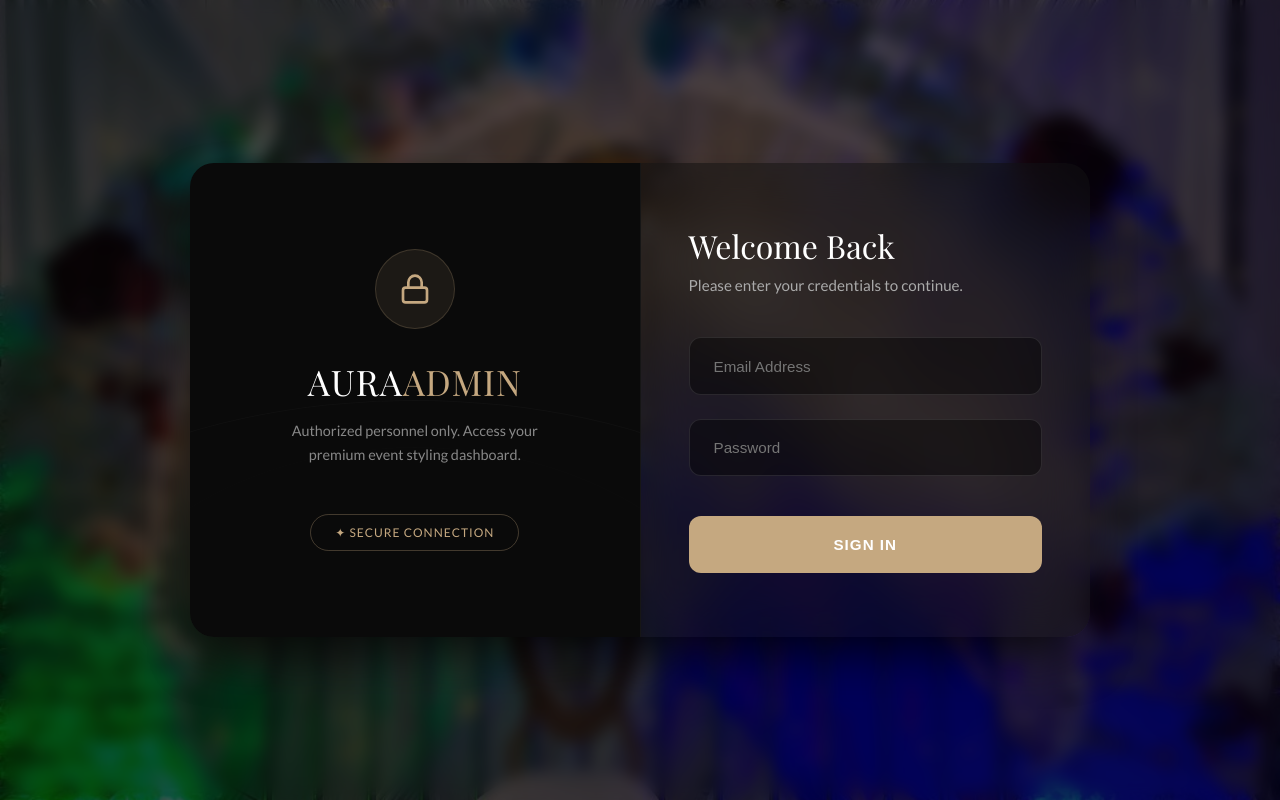
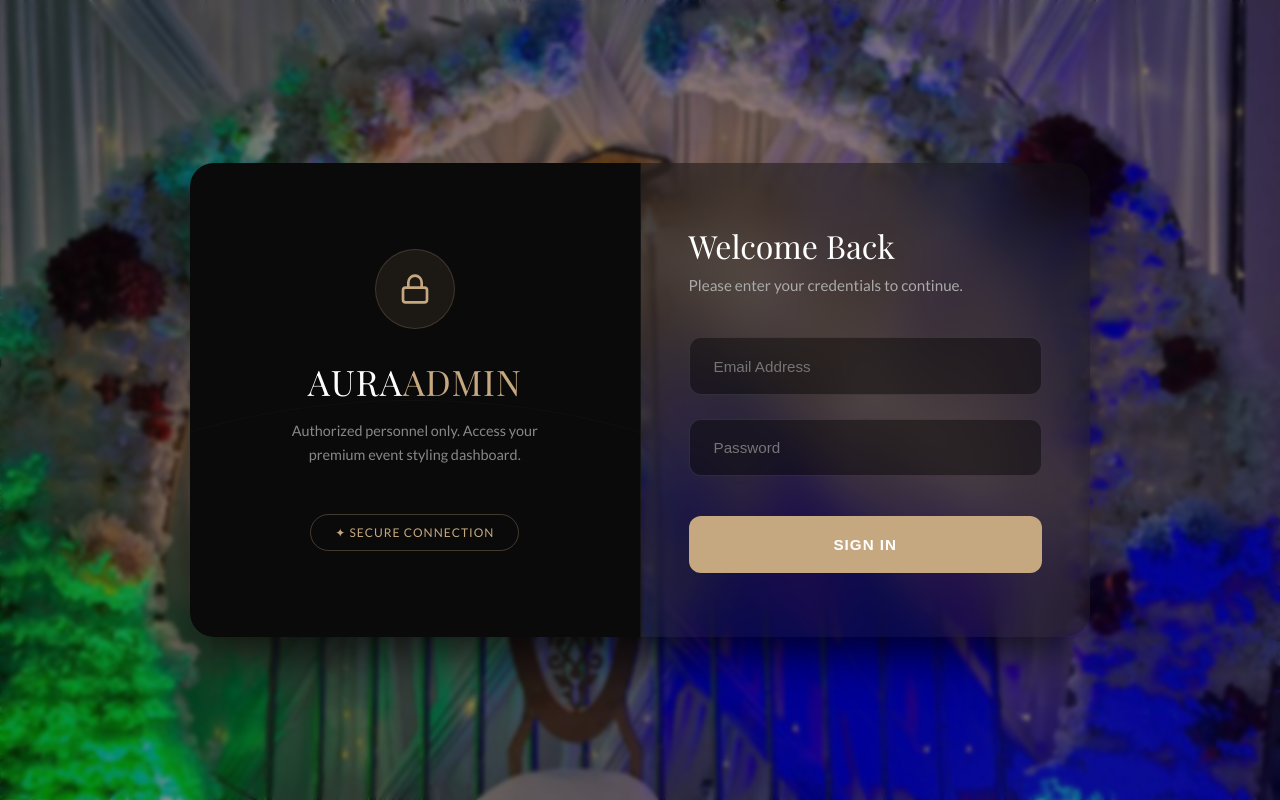
Before and after one commit to yerondereje432/konyx, a React (Vite) app: page /admin in a window 1280 px wide. Built offline with nearby package versions, Linux system fonts and the light colour scheme; no server answers; a web font is replaced by a local one.

Commit message:
Update dark overlay style in Login component

```diff
--- a/src/pages/admin/Login.jsx
+++ b/src/pages/admin/Login.jsx
@@ -40,8 +40,8 @@ export default function Login({ setSession }) {
       padding: '2rem'
     }}>
 
-      {/* Dark Overlay with Blur */}
-      <div style={{ position: 'absolute', inset: 0, backgroundColor: 'rgba(0, 0, 0, 0.65)', backdropFilter: 'blur(8px)', WebkitBackdropFilter: 'blur(8px)' }} />
+      {/* Dark Overlay with subtle blur so the image remains recognizable */}
+      <div style={{ position: 'absolute', inset: 0, backgroundColor: 'rgba(0, 0, 0, 0.4)', backdropFilter: 'blur(2px)', WebkitBackdropFilter: 'blur(2px)' }} />
 
       <motion.div
         initial={{ opacity: 0, y: 30 }}
```
